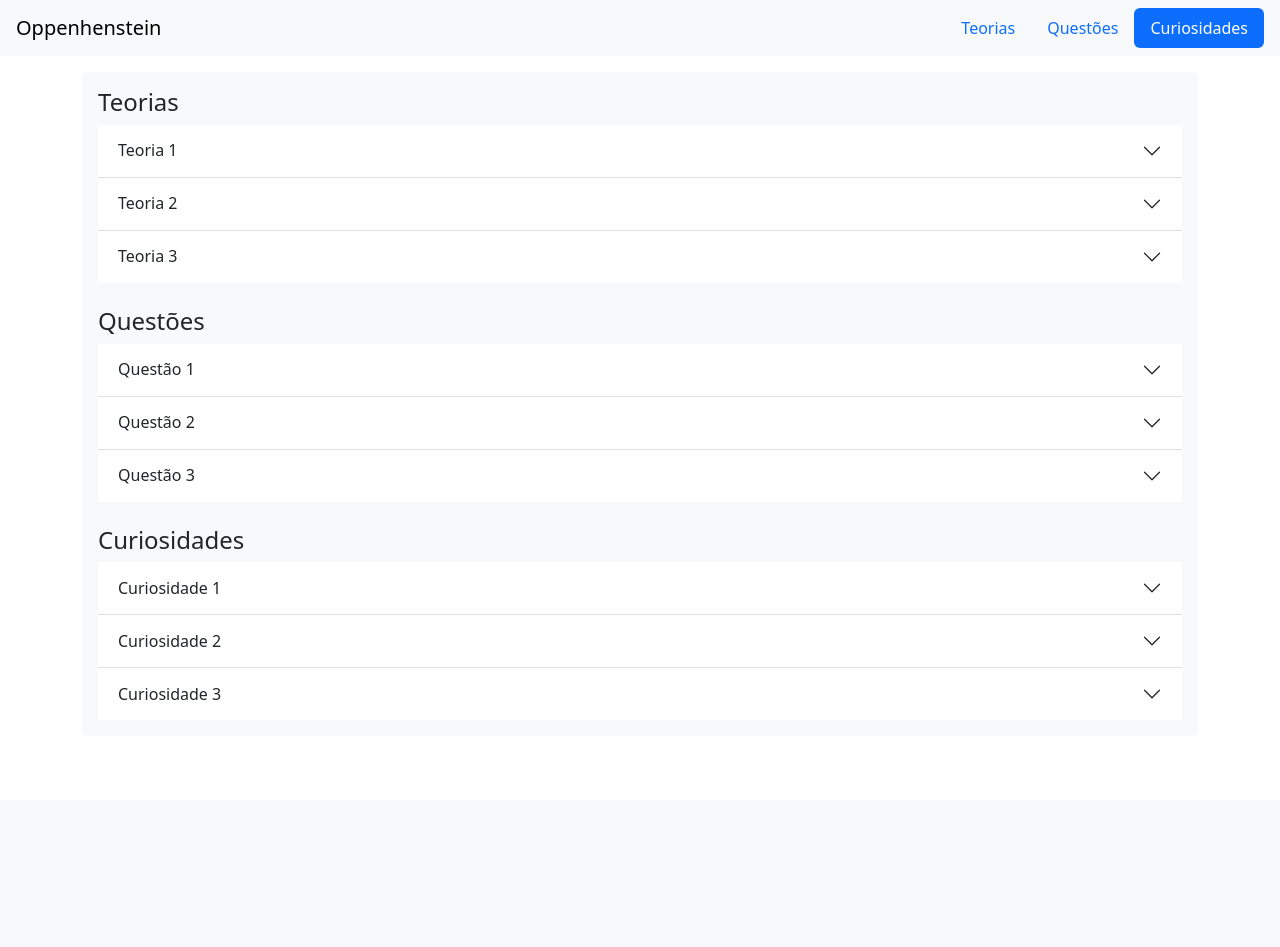
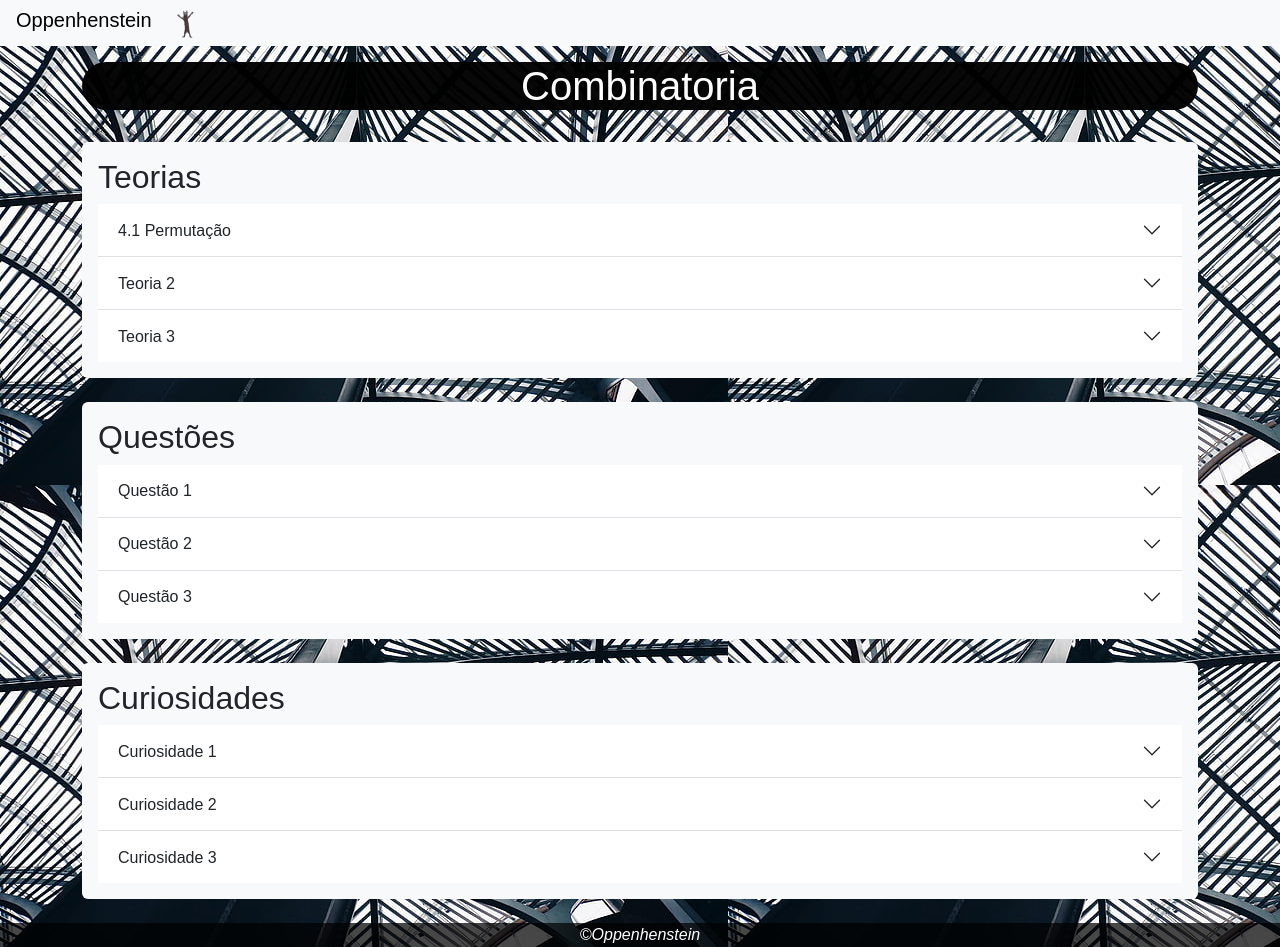
Before and after one commit to AlexsandroCosta/Oppenhenstein, a Django app: page / in a window 1280 px wide. Before the commit the page ends 700 px from the top, so only its background shows below. Run offline with Django 5.2, Linux system fonts and the light colour scheme.

Commit message:
alterações

```diff
--- a/core/templates/index.html
+++ b/core/templates/index.html
@@ -1,11 +1,14 @@
 {% extends "base.html" %}
-
+{% load static %}
 {% block 'titulo' %}Inicio{% endblock %}
 
 {% block 'conteudo' %}
   <nav id="navbar-example2" class="navbar bg-body-tertiary px-3 mb-3">
-    <a class="navbar-brand" href="#">Oppenhenstein</a>
-    <ul class="nav nav-pills">
+    <div>
+      <span class="navbar-brand mb-0 h1">Oppenhenstein</span>
+      <img src="{% static 'imagens/gato.gif'%}" alt="Tem um gato aqui">
+    </div>
+    <!--<ul class="nav nav-pills">
       <li class="nav-item">
         <a class="nav-link" href="#teorias">Teorias</a>
       </li>
@@ -15,20 +18,30 @@
       <li class="nav-item">
         <a class="nav-link" href="#curiosidades">Curiosidades</a>
       </li>
-    </ul>
+    </ul>>-->
   </nav>
   <div class="container">
+    <div class="titulo">
+      <h1>Combinatoria</h1>
+    </div>
+    <br>
     <div data-bs-spy="scroll" data-bs-target="#navbar-example2" data-bs-root-margin="0px 0px -40%" data-bs-smooth-scroll="true" class="scrollspy-example bg-body-tertiary p-3 rounded-2" tabindex="0">
-      <h4 id="teorias">Teorias</h4>
+      <h2 id="teorias">Teorias</h2>
       <div class="accordion accordion-flush" id="accordionFlushExample">
         <div class="accordion-item">
           <h2 class="accordion-header">
             <button class="accordion-button collapsed" type="button" data-bs-toggle="collapse" data-bs-target="#teoria1" aria-expanded="false" aria-controls="flush-collapseOne">
-              Teoria 1
+              4.1 Permutação
             </button>
           </h2>
           <div id="teoria1" class="accordion-collapse collapse" data-bs-parent="#accordionFlushExample">
-            <div class="accordion-body">Aqui fica todo o conteudo</div>
+            <div class="accordion-body">
+              <div class="pdf-container">
+                <object data="{% static 'pdf/AnaliseCombinatoria.pdf' %}" type="application/pdf">
+                    <p>Seu navegador não tem plugin para PDF. Você pode <a href="{% static 'pdf/AnaliseCombinatoria.pdf' %}">baixar o PDF</a> e visualizá-lo em um visualizador de PDF offline.</p>
+                </object>
+              </div>
+            </div>
           </div>
         </div>
         <div class="accordion-item">
@@ -52,8 +65,10 @@
           </div>
         </div>
       </div>
-      <br>
-      <h4 id="questoes">Questões</h4>
+    </div>
+    <br>
+    <div data-bs-spy="scroll" data-bs-target="#navbar-example2" data-bs-root-margin="0px 0px -40%" data-bs-smooth-scroll="true" class="scrollspy-example bg-body-tertiary p-3 rounded-2" tabindex="0">
+      <h2 id="questoes">Questões</h2>
       <div class="accordion accordion-flush" id="accordionFlushExample">
         <div class="accordion-item">
           <h2 class="accordion-header">
@@ -101,8 +116,10 @@
           </div>
         </div>
       </div>
-      <br>
-      <h4 id="curiosidades">Curiosidades</h4>
+    </div>
+    <br>
+    <div data-bs-spy="scroll" data-bs-target="#navbar-example2" data-bs-root-margin="0px 0px -40%" data-bs-smooth-scroll="true" class="scrollspy-example bg-body-tertiary p-3 rounded-2" tabindex="0">
+      <h2 id="curiosidades">Curiosidades</h2>
       <div class="accordion accordion-flush" id="accordionFlushExample">
         <div class="accordion-item">
           <h2 class="accordion-header">
--- a/oppenhenstein/settings.py
+++ b/oppenhenstein/settings.py
@@ -106,6 +106,7 @@ USE_TZ = True
 # https://docs.djangoproject.com/en/5.0/howto/static-files/
 
 STATIC_URL = '/static/'
+STATICFILES_DIRS = (os.path.join(BASE_DIR, 'templates/static'),)
 STATIC_ROOT = os.path.join(BASE_DIR, 'static/')
 
 # Default primary key field type
--- a/templates/base.html
+++ b/templates/base.html
@@ -1,14 +1,17 @@
+{% load static %}
 <!DOCTYPE html>
 <html lang="pt-br">
 <head>
   <meta charset="UTF-8">
   <meta name="viewport" content="width=device-width, initial-scale=1.0">
   <link href="https://cdn.jsdelivr.net/npm/bootstrap@5.3.3/dist/css/bootstrap.min.css" rel="stylesheet" integrity="sha384-QWTKZyjpPEjISv5WaRU9OFeRpok6YctnYmDr5pNlyT2bRjXh0JMhjY6hW+ALEwIH" crossorigin="anonymous">
-  <title>{%block 'titulo'%}{%endblock%}</title>
+  <link rel="shortcut icon" href="{% static 'favicon/favicon.ico'%}" type="image/x-icon">
+  <link rel="stylesheet" href="{% static 'css/base.css' %}">
 </head>
 <body>
   {%block 'conteudo'%}{% endblock %}
-
+  <br>
+  <footer>&copy;Oppenhenstein</footer>
   <script src="https://cdn.jsdelivr.net/npm/bootstrap@5.3.3/dist/js/bootstrap.bundle.min.js" integrity="sha384-YvpcrYf0tY3lHB60NNkmXc5s9fDVZLESaAA55NDzOxhy9GkcIdslK1eN7N6jIeHz" crossorigin="anonymous"></script>
 </body>
 </html>
--- /dev/null
+++ b/templates/static/css/base.css
@@ -0,0 +1,37 @@
+body{
+    background-image: url('../imagens/background.jpg');
+    font-family: sans-serif;
+}
+
+.titulo{
+    background-color: rgba(0, 0, 0, 0.967);
+    text-align: center;
+    border-radius: 30px;
+}
+
+.titulo h1{
+    color: white;
+}
+
+img{
+    width: 30px;
+    height: 30px;
+}
+
+footer{
+    color: white;
+    background-color: rgba(0, 0, 0, 0.713);
+    text-align: center;
+    font-style: italic;
+}
+
+.pdf-container {
+    width: 100%;
+    max-width: 1000px; /* Define a largura máxima do container */
+    margin: 0 auto; /* Centraliza o container na página */
+}
+
+.pdf-container object {
+    width: 100%; /* Define a largura do objeto PDF como 100% do seu container */
+    height: 800px; /* Define a altura do objeto PDF como 100% do seu container */
+}
```
Also changed, not shown: templates/static/base.css (deleted), templates/static/favicon/favicon.ico (added), templates/static/favicon/matematica.png (added), templates/static/imagens/background.jpg (added), templates/static/imagens/gato.gif (added), 1 other file.
